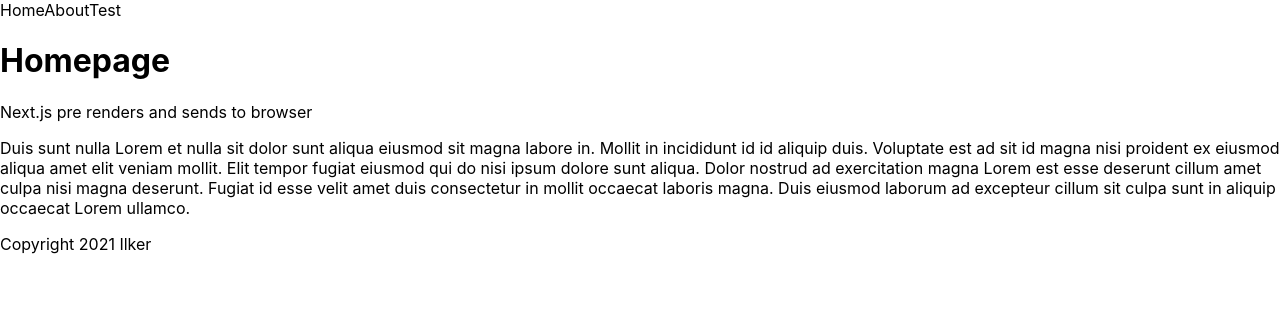
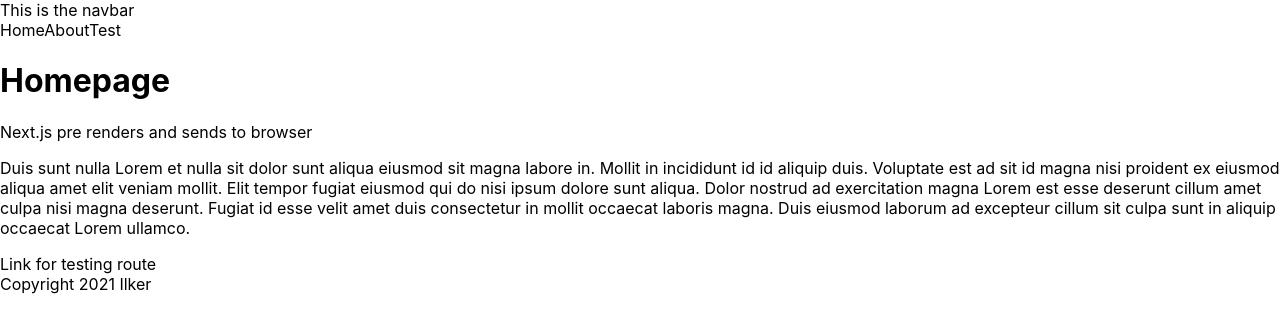
Before and after one commit to ilci66/next.js-practise, a Next.js app: page / in a window 1280 px wide. Shown: the top 332 px of the page. Built offline with nearby package versions, Linux system fonts and the light colour scheme.

Commit message:
links added

```diff
--- a/comps/navbar.js
+++ b/comps/navbar.js
@@ -1,9 +1,14 @@
+import Link from 'next/link'
+// next.js looks for these links and pre fetches the informatio for a faster user experience
 const Navbar = () => {
     return (
         <nav>
-            <a>Home</a>
-            <a>About</a>
-            <a>Test</a>
+            <div>
+                This is the navbar
+            </div>
+            <Link href="/"><a>Home</a></Link>
+            <Link href="/about"><a>About</a></Link>
+            <Link href="/test"><a>Test</a></Link>
         </nav>
     )
 }
--- a/pages/index.js
+++ b/pages/index.js
@@ -3,6 +3,7 @@
 import Navbar from '../comps/navbar'
 import Footer from '../comps/footer'
 import styles from '../styles/Home.module.css'
+import Link from 'next/link'
 
 export default function Home() {
   return (
@@ -16,6 +17,9 @@
       esse deserunt cillum amet culpa nisi magna deserunt. Fugiat id esse velit amet duis consectetur in mollit
       occaecat laboris magna. Duis eiusmod laborum ad excepteur cillum sit culpa sunt in aliquip occaecat Lorem
       ullamco.</p>
+      <Link href="/test/testing">
+        <a>Link for testing route</a>
+      </Link>
       <Footer />
     </div>
   )
```
